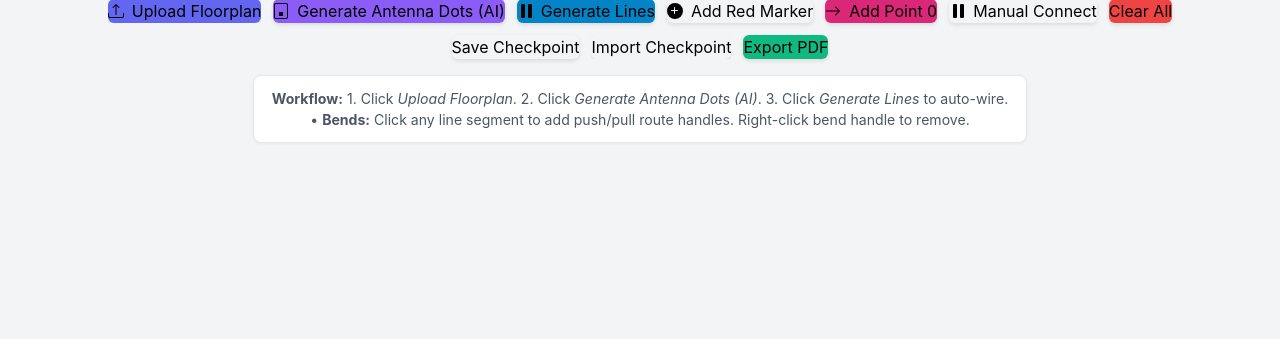
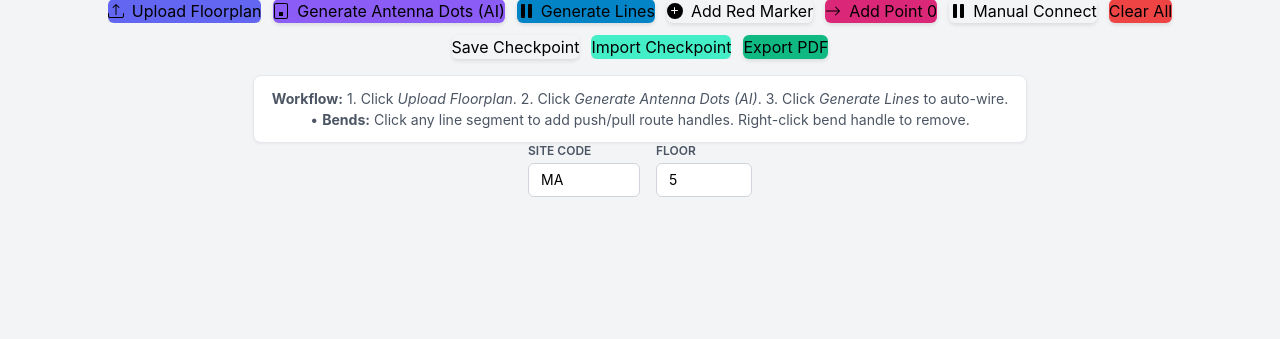
Before and after one commit to GpaDoctor/hktAntennaWorkflow, a Flask app: page / in a window 1280 px wide. Shown: the part 461-800 px from the top of the page. Run offline with Flask 3, Linux system fonts and the light colour scheme; some libraries are stand-ins or nearby versions.

Commit message:
added site code generation, included in checkpoints

```diff
--- a/app.py
+++ b/app.py
@@ -465,6 +465,8 @@ def upload_floorplan():
 def analyze():
     data_json = request.get_json() or {}
     session_id = data_json.get("session_id")
+    site_code = data_json.get("site_code", "").strip().upper()
+    floor = str(data_json.get("floor", "")).strip()
 
     if not session_id:
         return jsonify({"status": "error", "message": "Missing session ID"}), 400
@@ -477,6 +479,12 @@ def analyze():
         # Pass DOT_PLACEMENT_MODEL here
         raw_output = run_ai_analysis(PROMPT_TEXT, str(floorplan_file), model=DOT_PLACEMENT_MODEL)
         data = parse_ai_json_response(raw_output)
+
+        # Attach formatted alias (e.g., MA5-01) to each generated marker
+        if site_code and floor and "markers" in data and isinstance(data["markers"], list):
+            for index, marker in enumerate(data["markers"]):
+                antenna_num = f"{index + 1:02d}"  # Formats 1 -> "01", 2 -> "02"
+                marker["alias"] = f"{site_code}{floor}-{antenna_num}"
 
         output_file = STATIC_DIR / f"analysis_{session_id}.json"
         with open(output_file, "w", encoding="utf-8") as f:
--- a/templates/index.html
+++ b/templates/index.html
@@ -403,7 +403,7 @@
             <button id="export-json-btn">Save Checkpoint</button>
 
             <div class="file-input-wrapper">
-                <button>Import Checkpoint</button>
+                <button style="background-color: #44efc7;"></buttonid>Import Checkpoint</button>
                 <input type="file" id="import-json-input" accept=".json">
             </div>
 
@@ -441,13 +441,39 @@
                 </div>
             </div>
         </div>
-    </div>
+
+        <!-- Site Code & Floor Controls -->
+        <div class="flex flex-wrap gap-4 mb-4 items-center">
+            <div>
+                <label for="siteCodeInput" class="block text-xs font-semibold text-gray-600 uppercase mb-1">Site Code</label>
+                <input
+                type="text"
+                id="siteCodeInput"
+                placeholder="e.g. MA"
+                value="MA"
+                class="border border-gray-300 rounded-md px-3 py-1.5 text-sm w-28 uppercase focus:ring-2 focus:ring-blue-500 focus:outline-none"
+                />
+            </div>
+            <div>
+                <label for="floorInput" class="block text-xs font-semibold text-gray-600 uppercase mb-1">Floor</label>
+                <input
+                type="text"
+                id="floorInput"
+                placeholder="e.g. 5"
+                value="5"
+                class="border border-gray-300 rounded-md px-3 py-1.5 text-sm w-24 focus:ring-2 focus:ring-blue-500 focus:outline-none"
+                />
+            </div>
+        </div>
 
         <!-- Loading Overlay -->
         <div id="loadingOverlay" class="loading-overlay" style="display: none;">
             <div class="spinner"></div>
             <p id="loadingText" class="loading-text">Analyzing floorplan with AI...</p>
         </div>
+
+    </div>
+
 
     <script>
         document.addEventListener('DOMContentLoaded', () => {
@@ -695,6 +721,16 @@
             // });
 
             async function runDotAnalysis(sessionId) {
+                // Get and sanitize input values
+                const siteCode = document.getElementById('siteCodeInput').value.trim().toUpperCase();
+                const floor = document.getElementById('floorInput').value.trim();
+
+                if (!siteCode || !floor) {
+                    showModalAlert("Missing Information", "Please enter both Site Code and Floor before generating dots.");
+                    return;
+                }
+
+
                 // 1. Disable the button & update button text
                 generateAiBtn.disabled = true;
                 generateAiBtn.classList.add('opacity-50', 'cursor-not-allowed');
@@ -711,14 +747,29 @@
                         headers: {
                             'Content-Type': 'application/json'
                         },
-                        body: JSON.stringify({ session_id: sessionId })
+                        body: JSON.stringify({
+                            session_id: sessionId,
+                            site_code: siteCode,
+                            floor: floor
+                        })
                     });
 
                     const result = await response.json();
-
                     if (result.status === 'success' && result.data) {
+                        // 3. Format alias for each antenna marker (e.g. MA5-01, MA5-02)
+                        if (Array.isArray(result.data.markers)) {
+                            result.data.markers = result.data.markers.map((marker, index) => {
+                                const antennaNum = String(index + 1).padStart(2, '0'); // Pads 1 -> "01", 2 -> "02"
+                                return {
+                                    ...marker,
+                                    alias: `${siteCode}${floor}-${antennaNum}`
+                                };
+                            });
+                        }
+
+                        // Load data into screen / canvas
                         loadJsonData(result.data);
-                        showModalAlert("Success", "AI Antenna Dots generated!");
+                        showModalAlert("Success", `Generated ${result.data.markers.length} antenna points with site aliases (${siteCode}${floor}-XX).`);
                     } else {
                         showModalAlert("AI Error", result.message || "Failed to process floorplan.");
                     }
```
